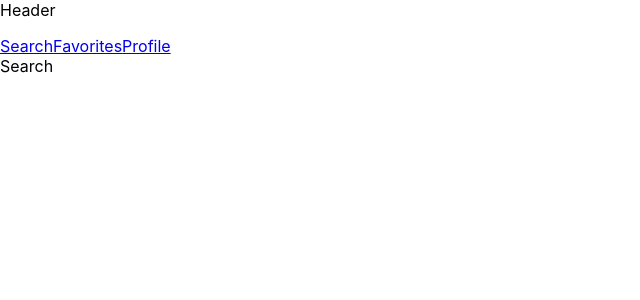
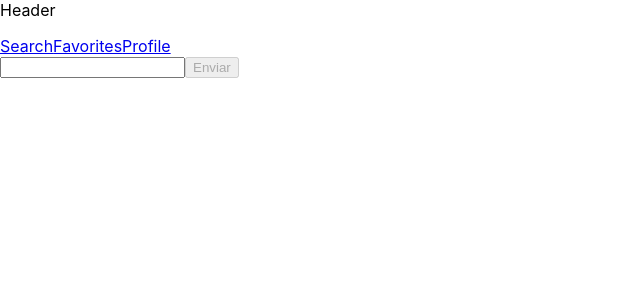
Before and after one commit to Rafael-Souza-97/music-tunes, a React (Create React App) app: page /search in a window 1280 px wide. Shown: the top 300 px of the page, without its empty margins (0-640 px from the left). Built offline with nearby package versions, Linux system fonts and the light colour scheme.

Commit message:
Adiciona Requisito 5

```diff
--- a/src/pages/Search.jsx
+++ b/src/pages/Search.jsx
@@ -2,11 +2,41 @@ import React, { Component } from 'react';
 import Header from '../components/Header';
 
 class Search extends Component {
+  state = {
+    isSearchButtonDisabled: true,
+  };
+
+  onInputSearchChange = ({ target }) => {
+    const maxNumber = 2;
+    if (target.value.length >= maxNumber) {
+      this.setState({ isSearchButtonDisabled: false });
+    } else {
+      this.setState({ isSearchButtonDisabled: true });
+    }
+  }
+
   render() {
+    const { isSearchButtonDisabled } = this.state;
     return (
       <div>
         <Header />
-        <div data-testid="page-search">Search</div>
+        <div data-testid="page-search">
+          <input
+            type="text"
+            name="inputArtistBand"
+            data-testid="search-artist-input"
+            onChange={ this.onInputSearchChange }
+          />
+
+          <button
+            type="button"
+            data-testid="search-artist-button"
+            disabled={ isSearchButtonDisabled }
+            // onClick={ this.handleSubmit }
+          >
+            Enviar
+          </button>
+        </div>
       </div>
     );
   }
```
